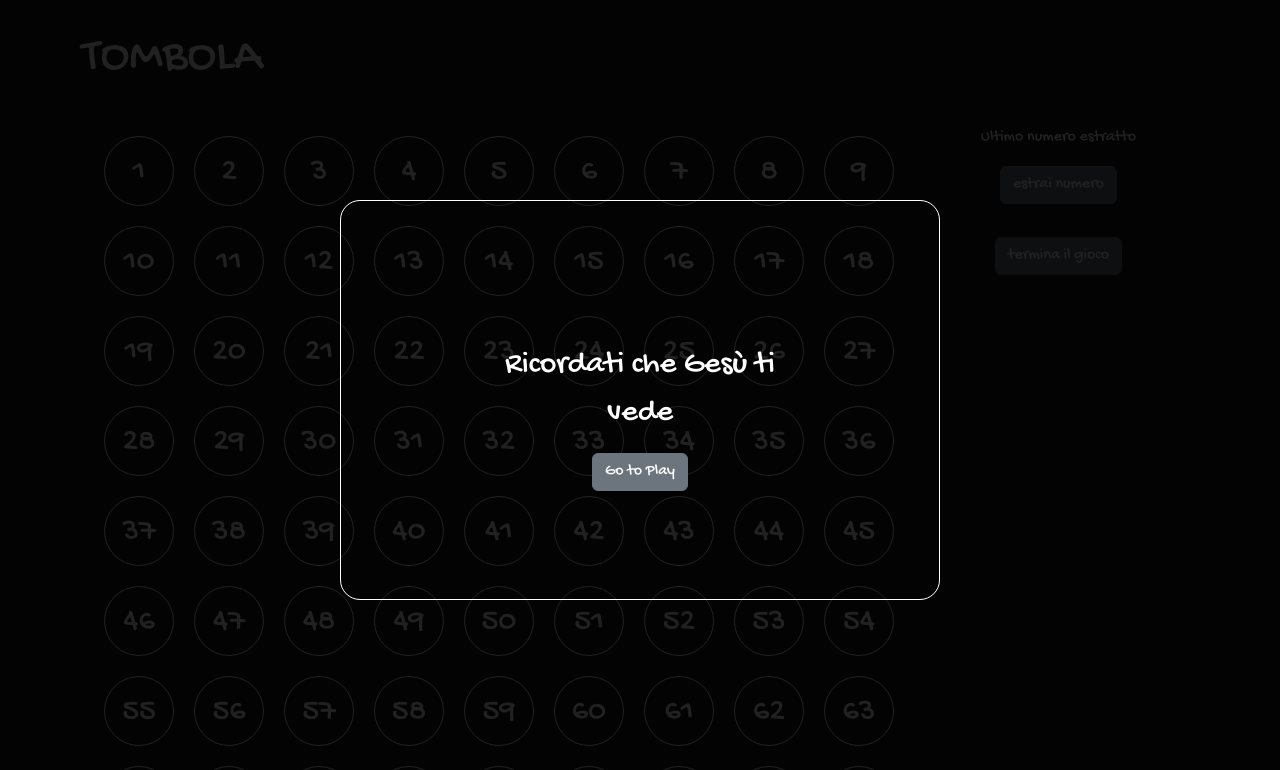
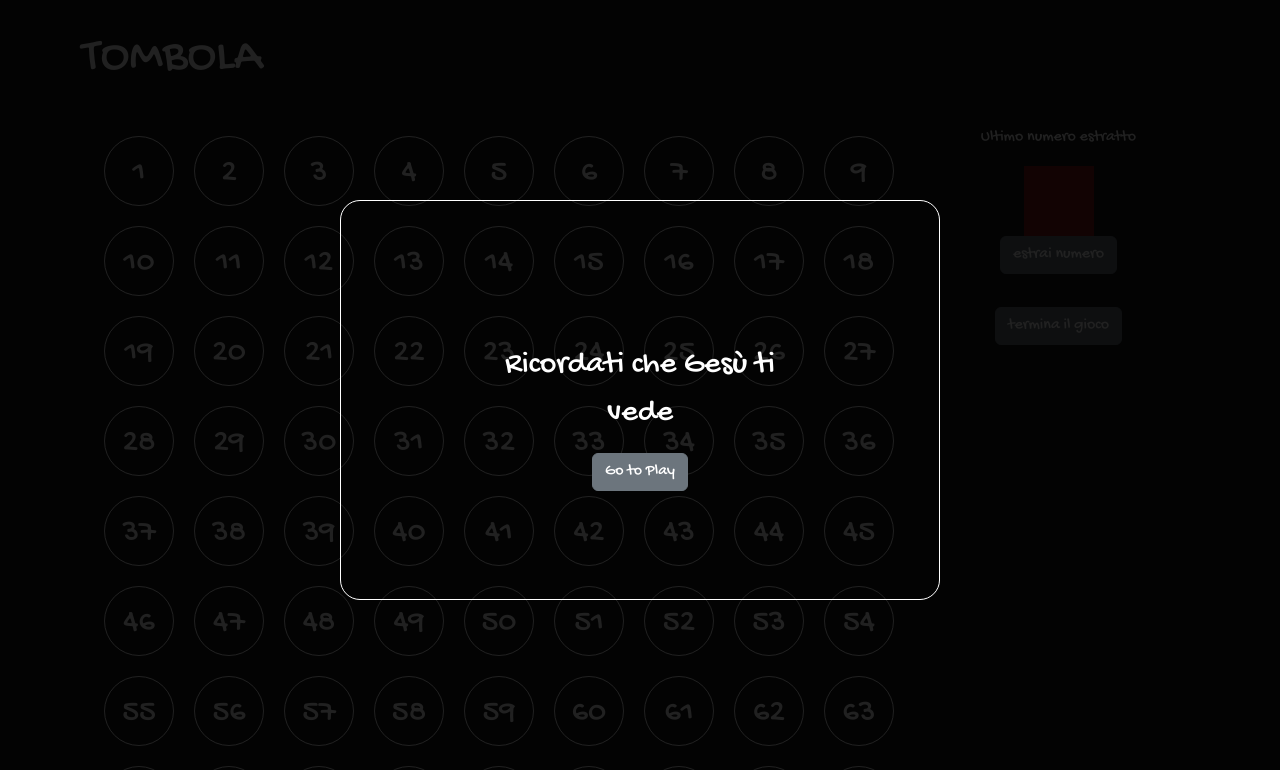
Before and after one commit to DanielaEsposito/web-tombola, a React (Vite) app: page /game in a window 1280 px wide. Shown: the top 770 px of the page. Built offline with nearby package versions, Linux system fonts and the light colour scheme; a web font is replaced by a local one.

Commit message:
add random numbers generate function

```diff
--- a/src/assets/pages/GamePage.jsx
+++ b/src/assets/pages/GamePage.jsx
@@ -9,7 +9,12 @@ export default function GamePage() {
   const closeOverlay = () => {
     setOverlayClass("d-none");
   };
+  const [randomNumber, steRundomNumber] = useState("");
   //console.log(numbers);
+  function generateRandomNumbers() {
+    let randomNumbers = Math.floor(Math.random() * (90 - 1 + 1)) + 1;
+    return steRundomNumber(randomNumbers);
+  }
   return (
     <main className="main-content">
       <div className={`overlay ${overlayClass} `}>
@@ -35,8 +40,14 @@ export default function GamePage() {
         <div className="col-3">
           <div className="container d-flex flex-column  align-items-center">
             <p>Ultimo numero estratto</p>
-            <div className="num-drawn"></div>
-            <button className="btn btn-secondary"> estrai numero </button>
+            <div className="num-drawn">{randomNumber}</div>
+            <button
+              onClick={generateRandomNumbers}
+              className="btn btn-secondary"
+            >
+              {" "}
+              estrai numero{" "}
+            </button>
             <hr />
             <button className="btn btn-secondary"> termina il gioco </button>
           </div>
--- a/src/css/index.css
+++ b/src/css/index.css
@@ -98,7 +98,7 @@ header {
   width: 70px;
   height: 70px;
   text-align: center;
-  padding: 11px;
+  padding: 12px;
   border: 1px solid white;
   border-radius: 100%;
   margin: 10px;
@@ -106,6 +106,14 @@ header {
 .num {
   font-size: 2rem;
 }
+.num-drawn {
+  width: 70px;
+  height: 70px;
+  background-color: rgb(139, 24, 24);
+  color: white;
+  font-size: 2rem;
+  padding: 17px;
+}
 /*FOOTER*/
 .footer {
   color: white;
```
